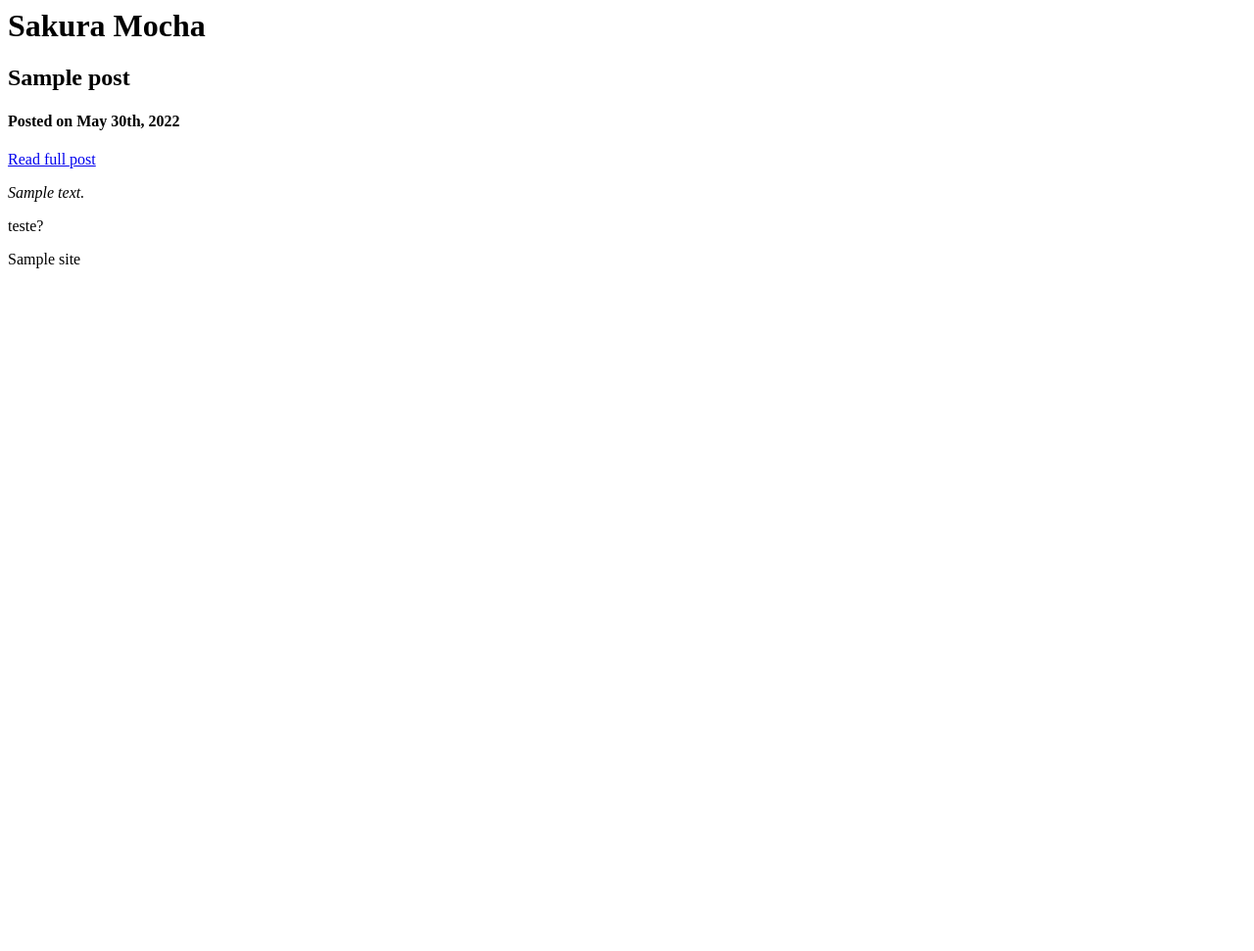
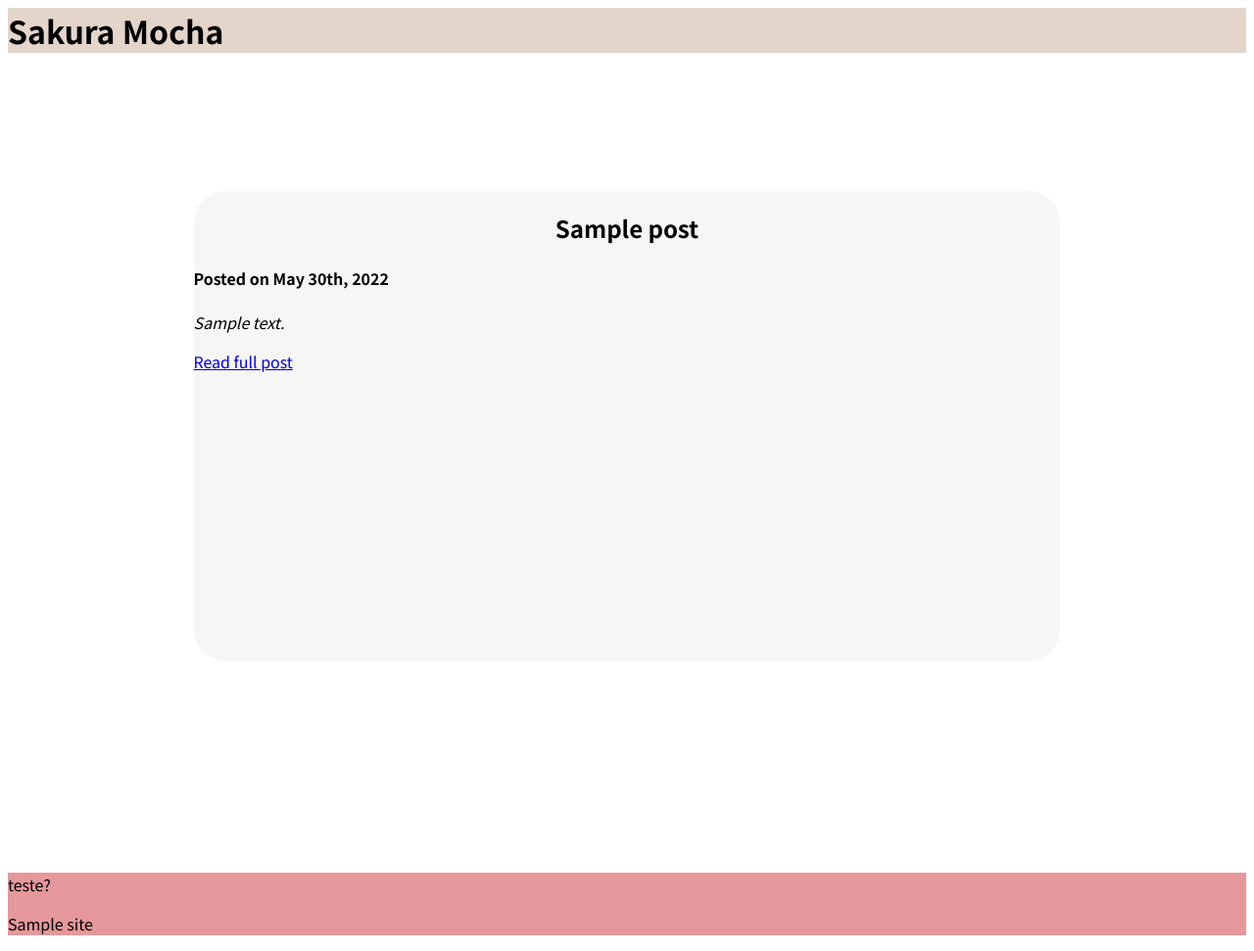
Before and after one commit to jucielly/sakura-mocha-theme, a WordPress theme: template index.php in a window 1280 px wide. Shown: the whole page at 98% size. Before the commit the page ends 274 px from the top, so only its background shows below. Run offline with PHP 8.4 and a stand-in for WordPress, Linux system fonts and the light colour scheme; the site name, menu and one post (Sample post) are stand-ins, and other content is empty.

Commit message:
feat: post container style in progress

```diff
--- a/functions.php
+++ /dev/null
@@ -1,9 +0,0 @@
-<?php
-
-function custom_theme_assets() {
-    wp_enqueue_style('style', get_stylesheet_uri());
-}
-
-add_action('wp_enqueue_scripts', 'custom_theme_assets');
-
-?>
--- a/header.php
+++ b/header.php
@@ -1,12 +1,15 @@
 <html>
+
 <head>
-<title>Sakura Mocha theme</title>
-<!-- <link rel="stylesheet" href="<?php echo get_stylesheet_directory_uri().'./style.css'; ?>">
-<link rel="stylesheet" href="<?php bloginfo('stylesheet_url'); ?>"> -->
+    <title>Sakura Mocha theme</title>
+    <link rel="stylesheet" href="<?php bloginfo('stylesheet_url'); ?>">
+    <link rel="preconnect" href="https://fonts.googleapis.com">
+    <link rel="preconnect" href="https://fonts.gstatic.com" crossorigin>
+    <link href="https://fonts.googleapis.com/css2?family=Noto+Sans+JP:wght@100;300;400;500;700;900&display=swap" rel="stylesheet">
 </head>
 
 <body>
 
-<div class="header-container">
-<h1>Sakura Mocha </h1>
-</div>
+    <header class="header-container">
+        <h1 class="theme-title">Sakura Mocha </h1>
+    </header>
--- a/index.php
+++ b/index.php
@@ -6,10 +6,10 @@
         while (have_posts()) : the_post(); ?>
 
             <div class="post-container">
-                <h2><?php the_title() ?></h2>
-                <h4>Posted on <?php the_time('F jS, Y') ?></h4>
-                <a href="<?php the_permalink() ?>">Read full post</a>
-                <em><?php the_content() ?></em>
+                <h2 class="post-title"><?php the_title() ?></h2>
+                <h4 class="post-date">Posted on <?php the_time('F jS, Y') ?></h4>
+                <em class="content"><?php the_content() ?></em>
+                <a class="post-permalink" href="<?php the_permalink() ?>">Read full post</a>
             </div>
 
     <?php endwhile;
--- a/style.css
+++ b/style.css
@@ -8,3 +8,38 @@ Github Theme URI:
 Description: Delicious
 Text domain: PT-BR
 */
+body {
+  font-family: "Noto Sans JP", sans-serif;
+}
+.header-container {
+  background-color: #e3d5ca;
+}
+
+.posts-container {
+  height: 100vh;
+  display: flex;
+  flex-direction: column;
+  justify-content: center;
+  align-items: center;
+}
+.post-container{
+  border-radius: 32px;
+  background-color: #f6f6f4;
+  margin-bottom: 80px;
+  width: 70%;
+  height: 60vh;
+ align-items: center;
+}
+
+.post-container img {
+  width: 100%;
+  height: 350px;
+}
+
+.post-title {
+  text-align: center;
+}
+
+.footer {
+  background-color: #e5989b;
+}
```
